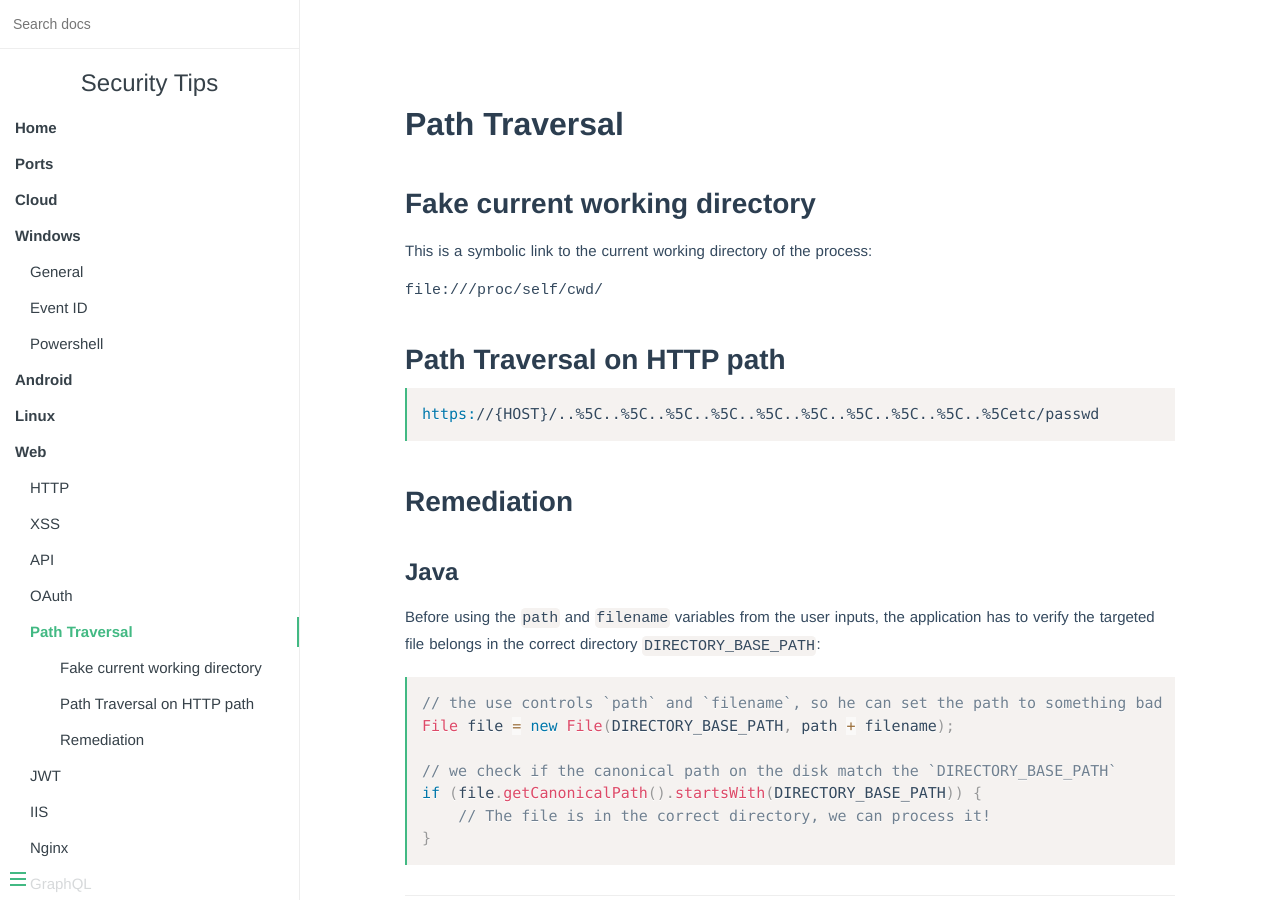
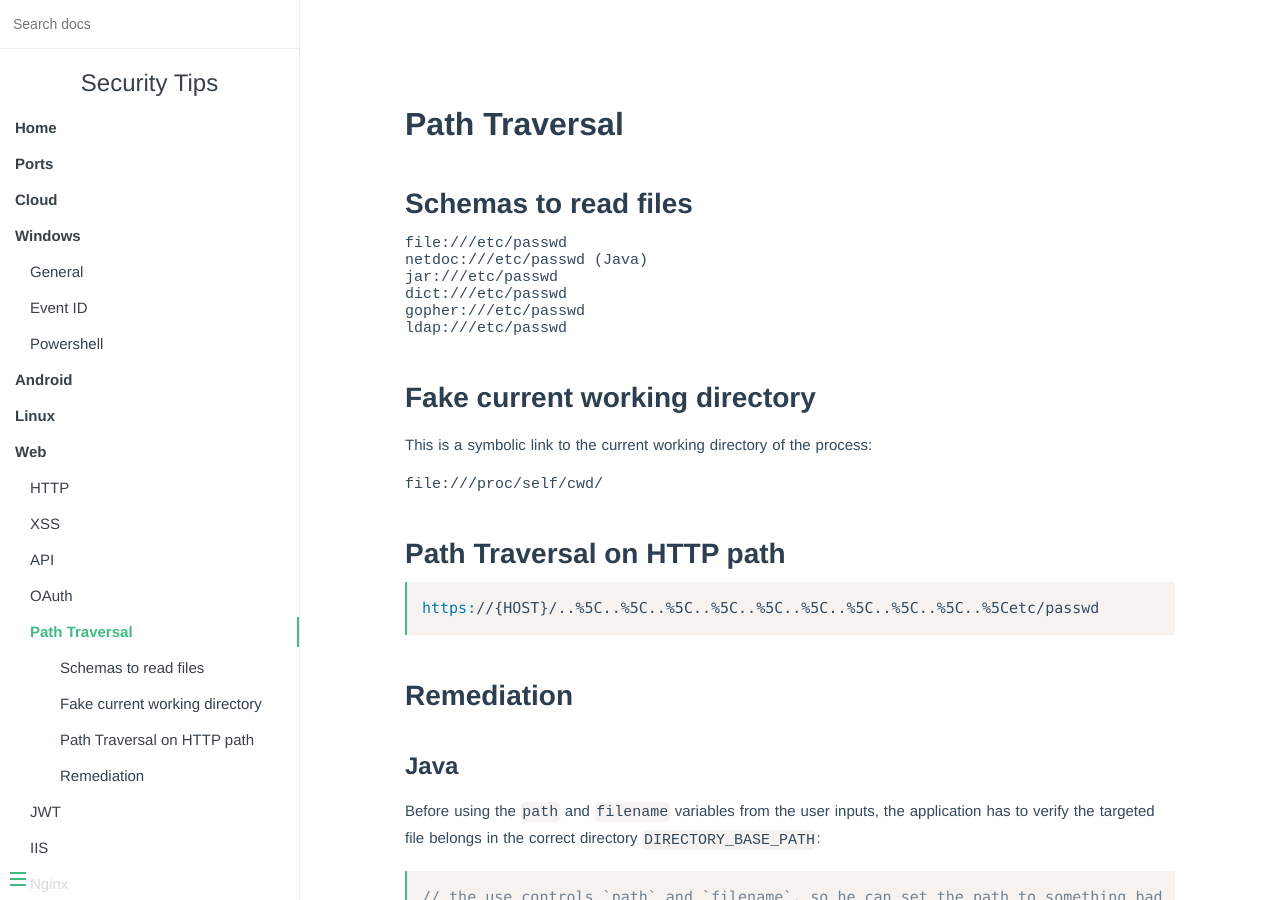
Before and after one commit to vincd/security-tips, an MkDocs documentation site: the page built from docs/path-traversal.md, in a window 1280 px wide and 900 px high. Built offline with MkDocs 1.6.1, drawn with Linux system fonts in a browser that asks for light colours.

````diff
--- a/docs/path-traversal.md
+++ b/docs/path-traversal.md
@@ -2,8 +2,22 @@ Path Traversal
 ==============
 
 
+## Schemas to read files
+
+```
+file:///etc/passwd
+netdoc:///etc/passwd (Java)
+jar:///etc/passwd
+dict:///etc/passwd
+gopher:///etc/passwd
+ldap:///etc/passwd
+```
+
+
 ## Fake current working directory
+
 This is a symbolic link to the current working directory of the process:
+
 ```
 file:///proc/self/cwd/
 ```
@@ -19,6 +33,7 @@ https://{HOST}/..%5C..%5C..%5C..%5C..%5C..%5C..%5C..%5C..%5C..%5Cetc/passwd
 ## Remediation
 
 ### Java
+
 Before using the `path` and `filename` variables from the user inputs, the application
 has to verify the targeted file belongs in the correct directory `DIRECTORY_BASE_PATH`:
 
````
Also changed, not shown: docs/miscs.md (+46 -1 lines).
